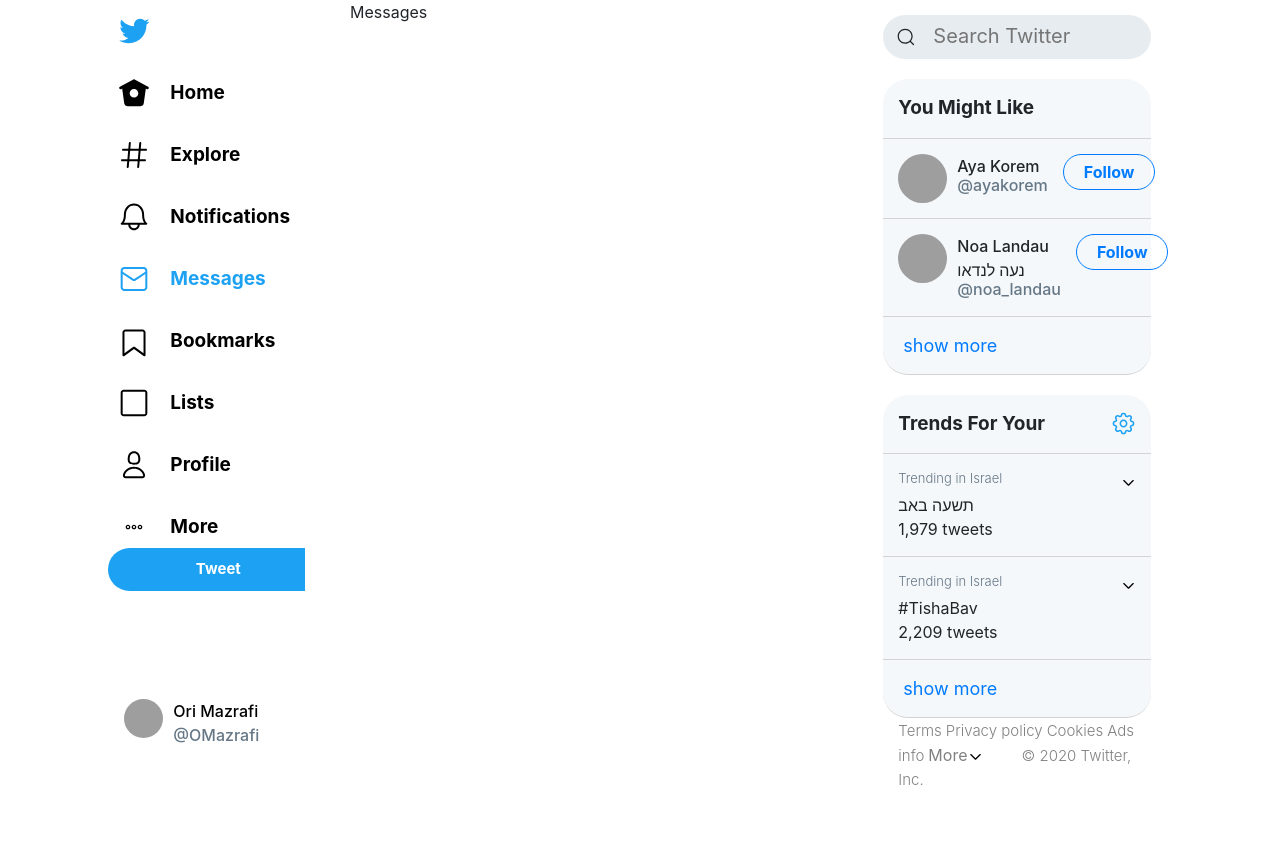
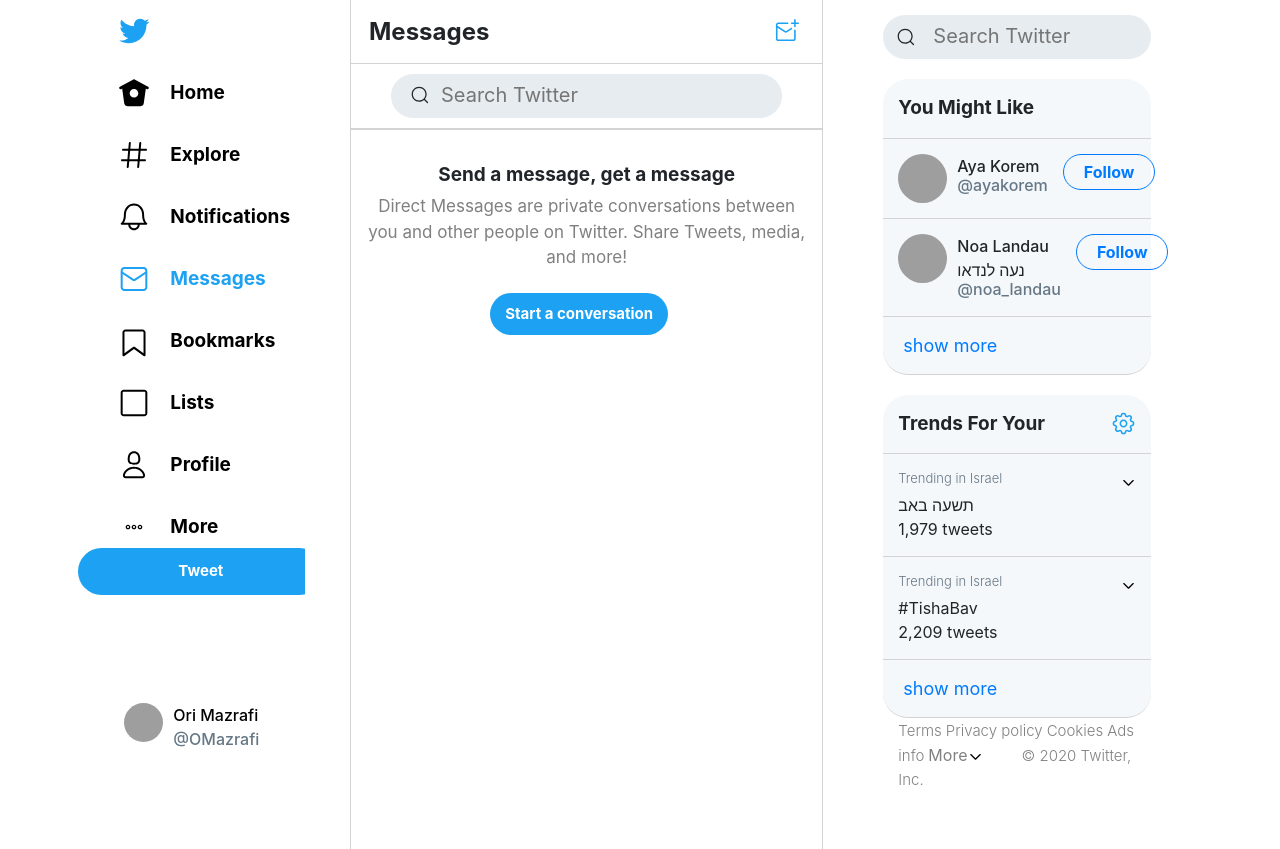
Before and after one commit to orimazrafi/twitter-clone, a React (Create React App) app in the folder twitter-clone/: page /messages in a window 1280 px wide. Before the commit the page ends 800 px from the top, so only its background shows below. Built offline with nearby package versions, Linux system fonts and the light colour scheme; grey boxes are pictures that could not be loaded.

Commit message:
Handle messages container from top to bottom.

```diff
--- a/twitter-clone/src/components/CardTwoSideBorder/CardTwoSideBorder.js
+++ b/twitter-clone/src/components/CardTwoSideBorder/CardTwoSideBorder.js
@@ -1,6 +1,6 @@
 import React from 'react'
 export const CardTwoSideBorder = (props) =>
     <div
-        style={{ border: "1px solid lightgray", borderTop: "unset", padding: "15px 0 0 0" }}
+        style={{ border: "1px solid lightgray", borderTop: "unset", padding: props.padding ? props.padding : "15px 0 0 0" }}
 
     >{props.children}</div>
--- a/twitter-clone/src/components/NothingToSee/NothingToSee.js
+++ b/twitter-clone/src/components/NothingToSee/NothingToSee.js
@@ -1,20 +1,29 @@
 import React from 'react'
 import { CardBorder } from '../CardBorder/CardBorder'
 import { Container, Row, Col } from 'react-bootstrap'
+import { RoundButton } from '../RoundButton/RoundButton'
 export const NothingToSee = (props) => <CardBorder
     borderBottom="unset"
     height={props.height}>
     <Container >
         <Row >
             <Col className="text-center mt-3">
-                <p style={{ fontSize: "19px", fontWeight: "bold", marginBottom: "5px" }}>Nothing to see here — yet</p>
+                <p style={{ fontSize: "19px", fontWeight: "bold", marginBottom: "5px" }}>{props.headline}</p>
             </Col>
         </Row>
         <Row>
             <Col className="text-center mt-0">
-                <p style={{ fontSize: "17px", fontWeight: "400", color: "gray" }}>When someone mentions you, you’ll find it here.</p>
+                <p style={{ fontSize: "17px", fontWeight: "400", color: "gray" }}>{props.subText}</p>
             </Col>
         </Row>
+        {props.button ?
+            <Row className="justify-content-center mt-3" >
+                <RoundButton
+                    label={props.button}
+                    padding={props.buttonPadding}
+                />
+            </Row> : null
+        }
 
     </Container>
 
--- /dev/null
+++ b/twitter-clone/src/components/RoundButton/RoundButton.js
@@ -0,0 +1,5 @@
+import React from 'react'
+import style from "./style.module.scss"
+export const RoundButton = (props) => <div style={{ padding: props.padding }} className={style.tweet_btn} onClick={() => props.onModalShow()}>
+    {props.label}
+</div>
--- /dev/null
+++ b/twitter-clone/src/components/RoundButton/style.module.scss
@@ -0,0 +1,17 @@
+.tweet_btn {
+    background-color: rgb(29, 161, 242);
+    border-radius: 25px !important;
+    color: white;
+    padding: 12px 50px;
+    margin-left: -15px;
+    margin-top: -10px;
+    font-size: 15px;
+    display: flex;
+    justify-content: center;
+    font-weight: bold;
+
+    &:hover {
+        cursor: pointer;
+        background-color: rgb(19, 117, 179);
+    }
+}
--- a/twitter-clone/src/components/Sidebar/Sidebar.js
+++ b/twitter-clone/src/components/Sidebar/Sidebar.js
@@ -5,6 +5,7 @@
 import { sidebarList } from "../../helpers";
 import { TweetModal } from "../TweetModal/TweetModal";
 import { ImageAndEmail } from "../ImageAndEmail/ImageAndEmail";
+import { RoundButton } from "../RoundButton/RoundButton";
 
 const LinkHover = (props) => (
   <Col
@@ -92,9 +93,10 @@
         </Row>
         <Row>
           <Col>
-            <div className={style.tweet_btn} onClick={() => setModalShow(true)}>
-              Tweet
-            </div>
+            <RoundButton
+              onModalShow={() => setModalShow(true)}
+              label="Tweet"
+            />
           </Col>
         </Row>
       </Container>
--- a/twitter-clone/src/components/TweetSearchInput/TweetSearchInput.js
+++ b/twitter-clone/src/components/TweetSearchInput/TweetSearchInput.js
@@ -7,7 +7,7 @@
         }
         /> <svg viewBox="0 0 24 24" style={
             {
-                height: "20px", position: "absolute", top: props.top, left: "28px", fill: "currentColor"
+                height: "20px", position: "absolute", top: props.top, left: props.left ? props.left : "28px", fill: "currentColor"
             }
         }
 
--- a/twitter-clone/src/views/Messages/Messages.js
+++ b/twitter-clone/src/views/Messages/Messages.js
@@ -1,12 +1,43 @@
 import React from "react";
 import { Container, Row, Col } from "react-bootstrap";
+import { CardTwoSideBorder } from './../../components/CardTwoSideBorder/CardTwoSideBorder';
+import { PageHeader } from './../../components/PageHeader/PageHeader';
+import { TweetSearchInput } from "../../components/TweetSearchInput/TweetSearchInput";
+import { NothingToSee } from './../../components/NothingToSee/NothingToSee';
 
 export const Messages = () => {
   return (
-    <Container fluid>
-      <Row>
-        <Col>Messages</Col>
-      </Row>
-    </Container>
+    <>
+      <Container fluid>
+        <Row>
+          <Col>
+            <CardTwoSideBorder borderBottom="unset" padding="8px">
+              <PageHeader
+                headline="Messages"
+                svgPath="M23.25 3.25h-2.425V.825c0-.414-.336-.75-.75-.75s-.75.336-.75.75V3.25H16.9c-.414 0-.75.336-.75.75s.336.75.75.75h2.425v2.425c0 .414.336.75.75.75s.75-.336.75-.75V4.75h2.425c.414 0 .75-.336.75-.75s-.336-.75-.75-.75zm-3.175 6.876c-.414 0-.75.336-.75.75v8.078c0 .414-.337.75-.75.75H4.095c-.412 0-.75-.336-.75-.75V8.298l6.778 4.518c.368.246.79.37 1.213.37.422 0 .844-.124 1.212-.37l4.53-3.013c.336-.223.428-.676.204-1.012-.223-.332-.675-.425-1.012-.2l-4.53 3.014c-.246.162-.563.163-.808 0l-7.586-5.06V5.5c0-.414.337-.75.75-.75h9.094c.414 0 .75-.336.75-.75s-.336-.75-.75-.75H4.096c-1.24 0-2.25 1.01-2.25 2.25v13.455c0 1.24 1.01 2.25 2.25 2.25h14.48c1.24 0 2.25-1.01 2.25-2.25v-8.078c0-.415-.337-.75-.75-.75z"
+                height="25px"
+                fill="rgba(29,161,242,1.00)"
+              />
+            </CardTwoSideBorder></Col>
+        </Row>
+      </Container>
+      <Container fluid>
+        <Row>
+          <Col>
+            <CardTwoSideBorder borderBottom="unset" padding="10px 40px">
+              <TweetSearchInput left="75px" top="21px" />
+            </CardTwoSideBorder>
+          </Col>
+        </Row>
+      </Container>
+      <Container>
+        <NothingToSee height="90vh"
+          headline="Send a message, get a message"
+          subText="Direct Messages are private conversations between you and other people on Twitter. Share Tweets, media, and more!"
+          button="Start a conversation"
+          buttonPadding="10px 15px"
+        />
+      </Container>
+    </>
   );
 };
--- a/twitter-clone/src/views/Notifications/Notifications.js
+++ b/twitter-clone/src/views/Notifications/Notifications.js
@@ -55,7 +55,10 @@
           <Route path="/notifications/mentions" render={() =>
             notifications.sort(notification =>
               notification.userName === "ori mazrafi") > 0 ?
-              <AllNotifications /> : <NothingToSee height="90vh" />} />
+              <AllNotifications /> : <NothingToSee height="90vh"
+                headline="Nothing to see here — yet"
+                subText="When someone mentions you, you’ll find it here."
+              />} />
         </Switch>
       </Container>
       <Container>
```
